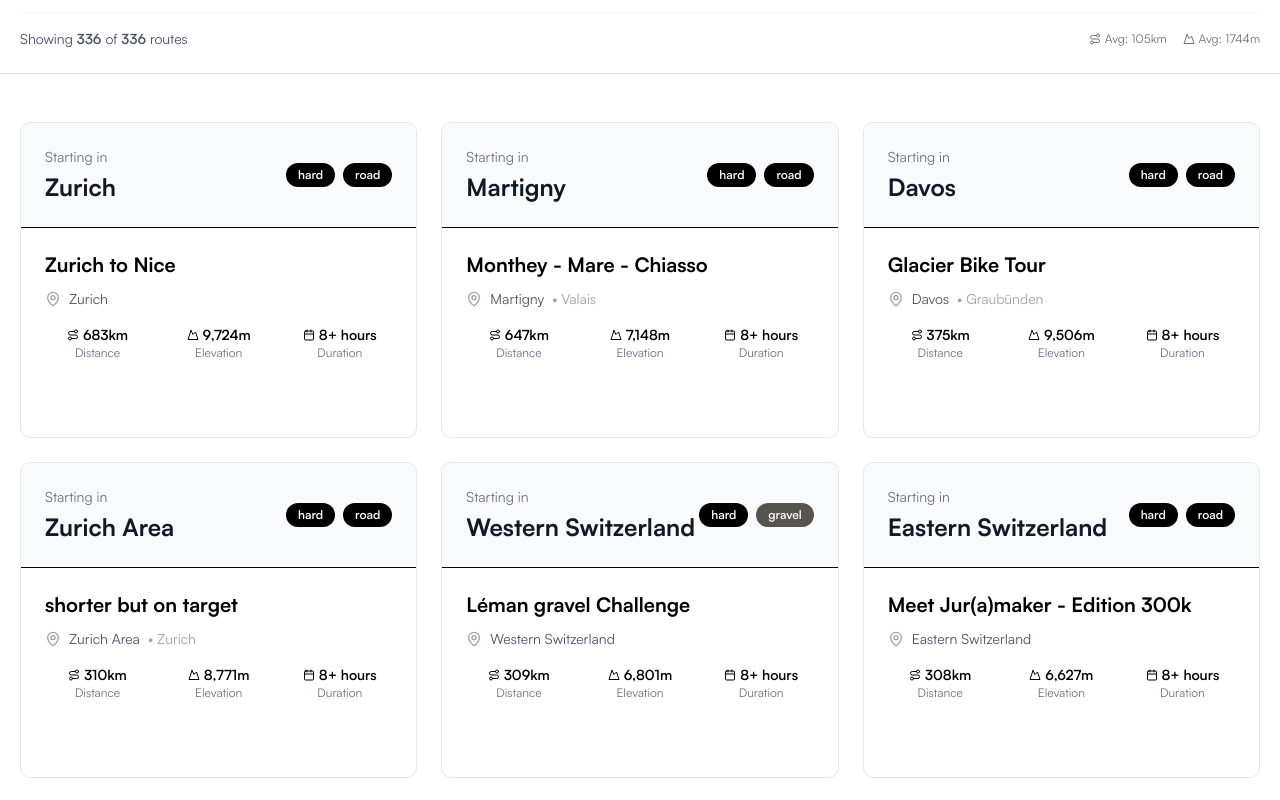
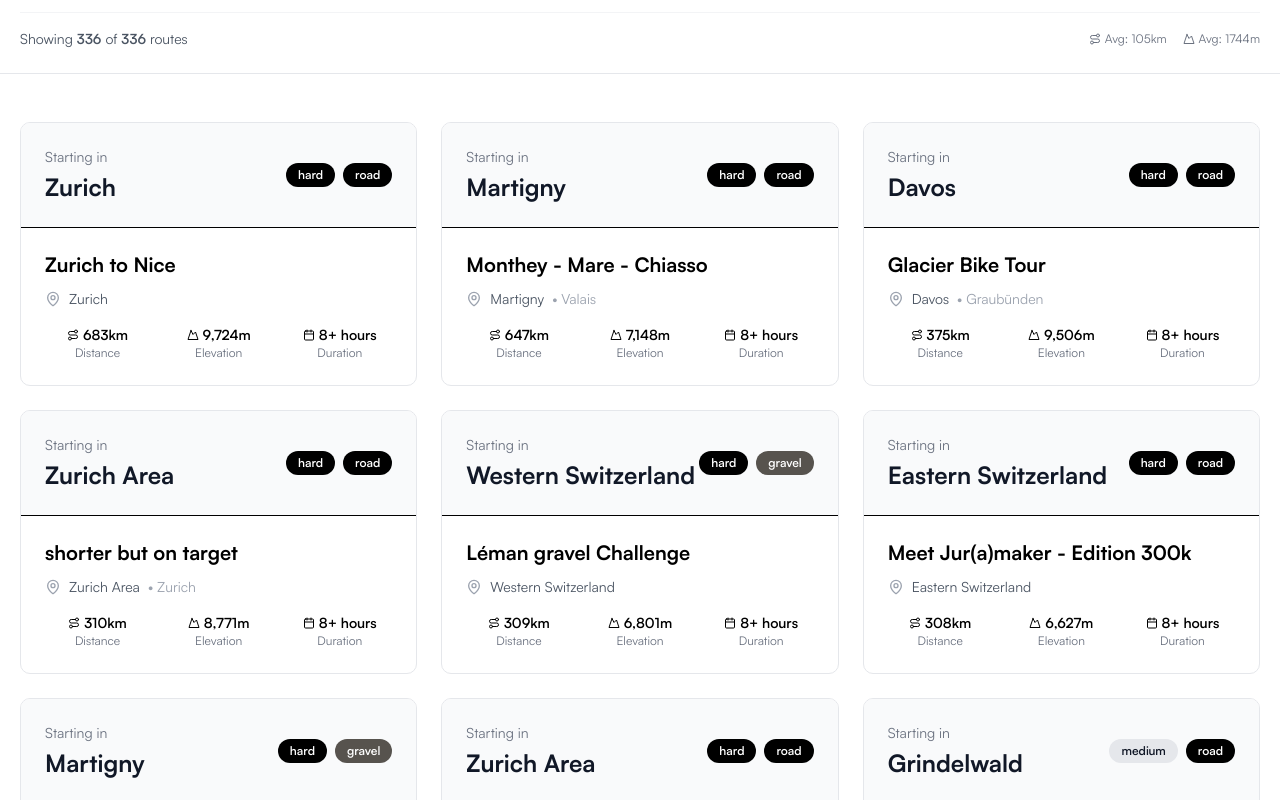
Before and after one commit to ramonamarinalea/pedal-peak.com, a Next.js app: page /routes in a window 1280 px wide. Shown: the part 580-1380 px from the top of the page. Built offline with nearby package versions, Linux system fonts and the light colour scheme; no server answers.

Commit message:
Make entire route cards clickable and remove bottom spacing
- Convert route card div to anchor tag for full card clickability
- Remove separate 'View on Strava' button
- Remove mb-4 from stats grid to eliminate bottom spacing
- Cards now navigate directly to Strava routes when clicked

```diff
--- a/src/components/routes/route-card.tsx
+++ b/src/components/routes/route-card.tsx
@@ -62,7 +62,12 @@ export function RouteCard({ route }: RouteCardProps) {
   };
 
   return (
-    <div className="group overflow-hidden rounded-lg border border-gray-200 bg-white transition-all hover:shadow-lg">
+    <a
+      href={route.stravaUrl}
+      target="_blank"
+      rel="noopener noreferrer"
+      className="group block overflow-hidden rounded-lg border border-gray-200 bg-white transition-all hover:shadow-lg"
+    >
       {/* Route Header with City */}
       <div className="border-b bg-gray-50 p-6">
         <div className="flex items-center justify-between">
@@ -106,7 +111,7 @@ export function RouteCard({ route }: RouteCardProps) {
         </div>
 
         {/* Key Stats */}
-        <div className="mb-4 grid grid-cols-3 gap-4 text-sm">
+        <div className="grid grid-cols-3 gap-4 text-sm">
           <div className="text-center">
             <div className="flex items-center justify-center gap-1 font-semibold">
               <Route className="h-3 w-3" />
@@ -129,22 +134,7 @@ export function RouteCard({ route }: RouteCardProps) {
             <div className="text-xs text-gray-500">Duration</div>
           </div>
         </div>
-
-        {/* Action Button */}
-        <a
-          href={route.stravaUrl}
-          target="_blank"
-          rel="noopener noreferrer"
-          className={buttonVariants({
-            className: "group w-full bg-black text-white hover:bg-gray-800",
-          })}
-        >
-          <span className="flex items-center justify-center gap-2">
-            View on Strava
-            <ExternalLink className="h-4 w-4 transition-transform group-hover:translate-x-1" />
-          </span>
-        </a>
       </div>
-    </div>
+    </a>
   );
 }
```
